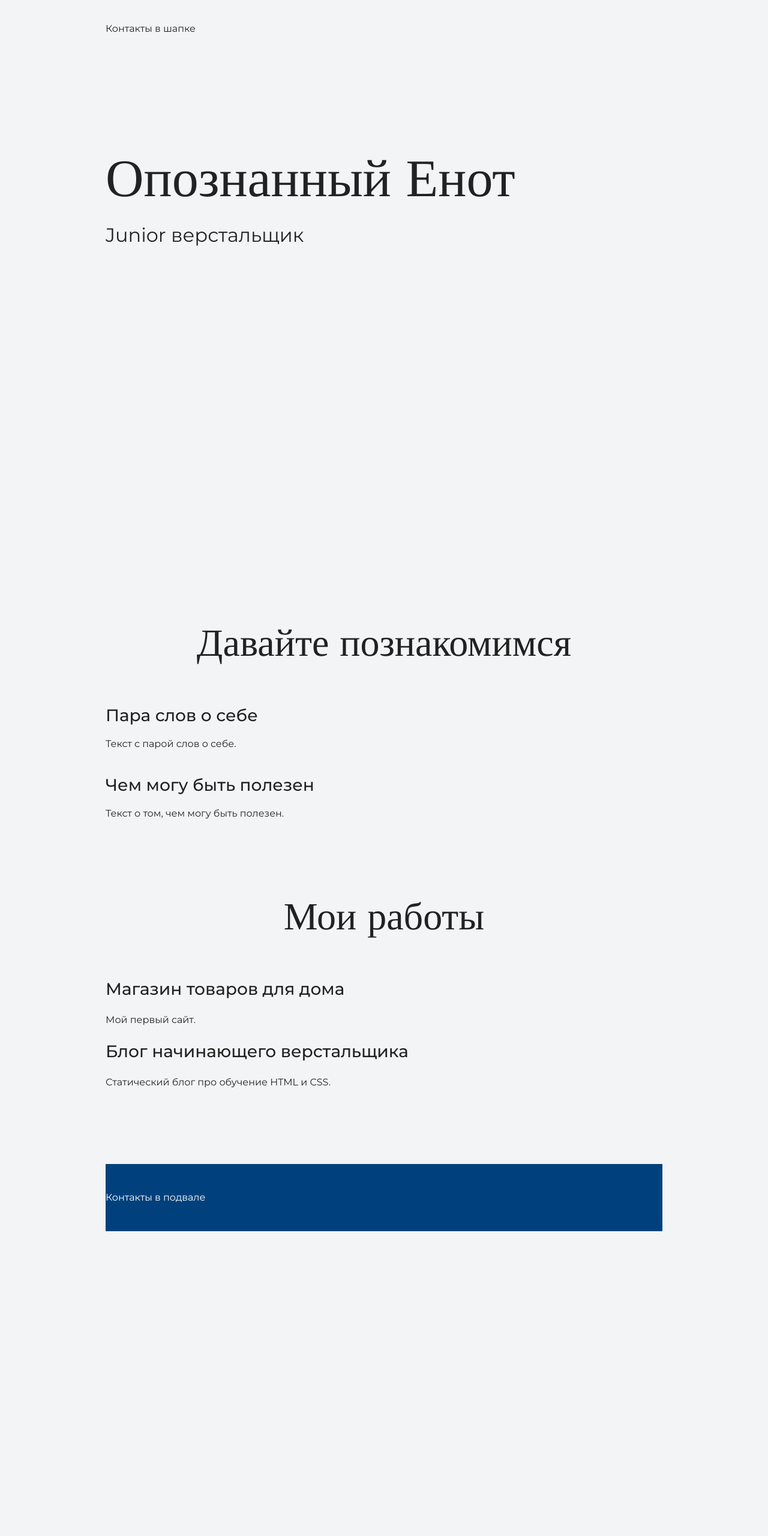
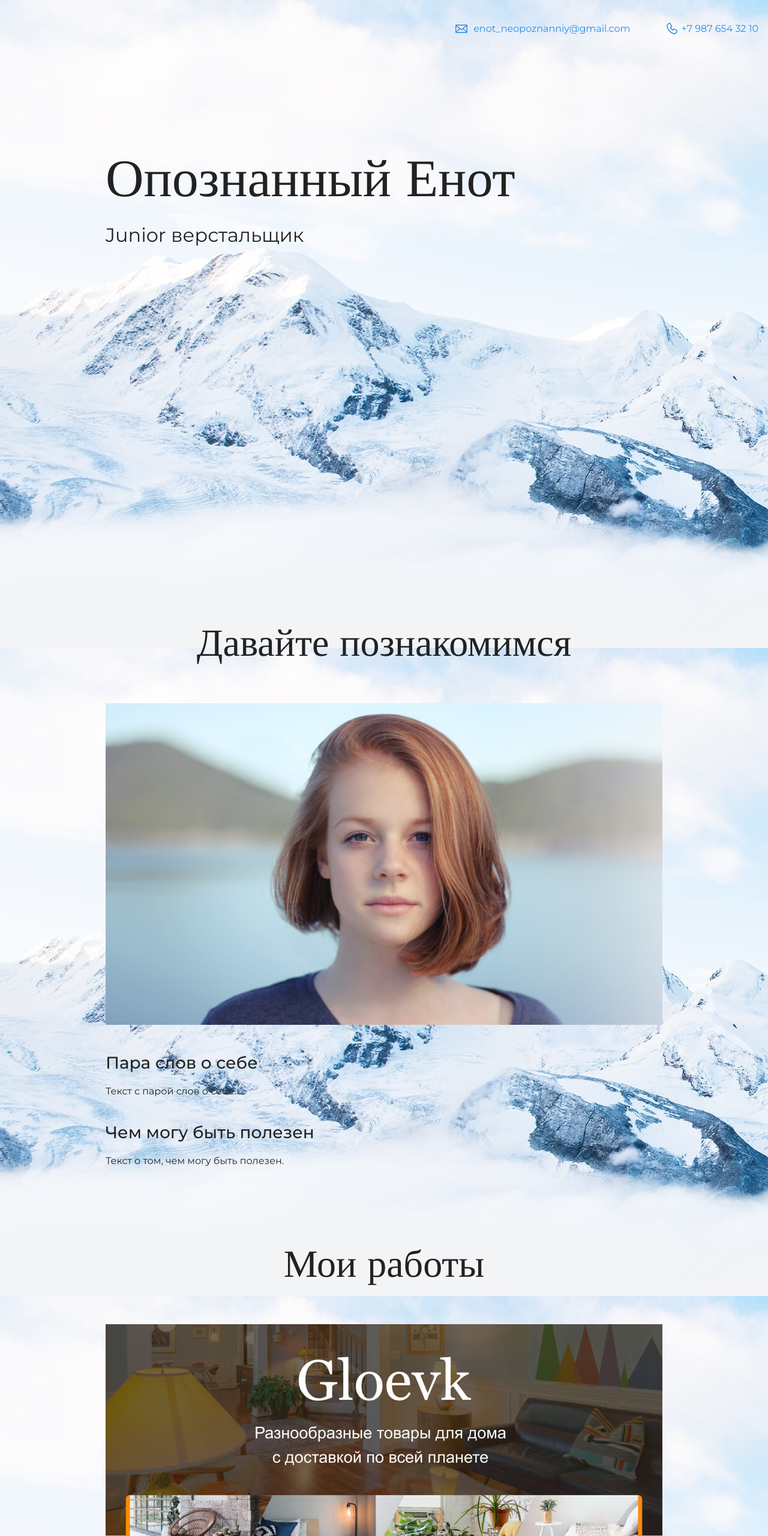
Before and after one commit to bavaria14/resume-by-html-academy, a plain HTML site: page resume-by-html-academy/index.html in a window 1280 px wide. Shown: the top 2560 px of the page at 60% size. Before the commit the page ends 2052 px from the top, so only its background shows below. Drawn offline with nearby package versions, Linux system fonts and the light colour scheme; files whose address does not match are found by name.

Commit message:
Добавление в разметку ссылок и изображений

```diff
--- a/resume-by-html-academy/index.html
+++ b/resume-by-html-academy/index.html
@@ -2,43 +2,65 @@
 <html lang="ru">
   <head>
     <meta charset="UTF-8" />
-    <!-- <link rel="stylesheet" href="outlines.css" /> -->
-    <link rel="stylesheet" href="style.css" />
+        <link rel="stylesheet" href="style.css" />
     <link
       href="https://fonts.googleapis.com/css?family=Montserrat:400,500,700|Old+Standard+TT&display=swap&subset=cyrillic"
       rel="stylesheet"
     />
     <title>Портфолио Junior верстальщика</title>
+    <style type="text/css">
+      body {background: url(/portfolio-images/portfolio-images/img/hero-bg.jpg) fixed;}</style>
   </head>
 
   <body>
+
+    <header class="page-header">
     <div class="container">
-      <header class="page-header">Контакты в шапке</header>
+      <a class="header-email" href="mailto:enot_neopoznanniy@gmail.com">enot_neopoznanniy@gmail.com</a>
+    <a class="header-phone" href="tel:+79876543210">+7 987 654 32 10</a>
+<div class="container">
 
+</header>
+<div class="container">
       <section class="hero-image">
         <h1 class="heading">Опознанный Енот</h1>
         <p>Junior верстальщик</p>
       </section>
+</div>
+      <div class="container">
+      <section class="intro">
 
-      <section class="intro">
         <h2 class="subheading">Давайте познакомимся</h2>
+        <figure class="user-image">
+          <img src="/portfolio-images/portfolio-images/files/user.jpg" width="928" height="536" alt="my foto">
+        </figure>
         <h3>Пара слов о себе</h3>
         <p>Текст с парой слов о себе.</p>
         <h3>Чем могу быть полезен</h3>
         <p>Текст о том, чем могу быть полезен.</p>
       </section>
-
+</div>
+<div class="container">
       <section class="portfolio">
         <h2 class="subheading">Мои работы</h2>
-
+<figure class="project-image">
+<img src="/portfolio-images/portfolio-images/files/project.jpg" width="928" height="536" alt="Cайт магазина товаров для дома">
+</figure>
         <h3>Магазин товаров для дома</h3>
         <p>Мой первый сайт.</p>
+        <a class="button" href="source/project/index.html">Открыть страницу</a>
+
 
         <h3>Блог начинающего верстальщика</h3>
         <p>Статический блог про обучение HTML и CSS.</p>
       </section>
+</div>
 
-      <footer class="page-footer">Контакты в подвале</footer>
-    </div>
+    <footer class="page-footer">
+  <div class="container">
+    <a class="footer-email" href="mailto:enot_neopoznanniy@gmail.com">enot_neopoznanniy@gmail.com</a>
+    <a class="footer-phone" href="tel:+79876543210">+7 987 654 32 10</a>
+  </div>
+</footer>
   </body>
 </html>
```
Also changed, not shown: resume-by-html-academy/portfolio-images/portfolio-images/files/project.jpg (added), resume-by-html-academy/portfolio-images/portfolio-images/files/user.jpg (added), resume-by-html-academy/portfolio-images/portfolio-images/img/hero-bg.jpg (added), resume-by-html-academy/portfolio-images/portfolio-images/img/icon-css.svg (added), resume-by-html-academy/portfolio-images/portfolio-images/img/icon-email-footer.svg (added), resume-by-html-academy/portfolio-images/portfolio-images/img/icon-email-header.svg (added), resume-by-html-academy/portfolio-images/portfolio-images/img/icon-html.svg (added), resume-by-html-academy/portfolio-images/portfolio-images/img/icon-phone-footer.svg (added), resume-by-html-academy/portfolio-images/portfolio-images/img/icon-phone-header.svg (added).
